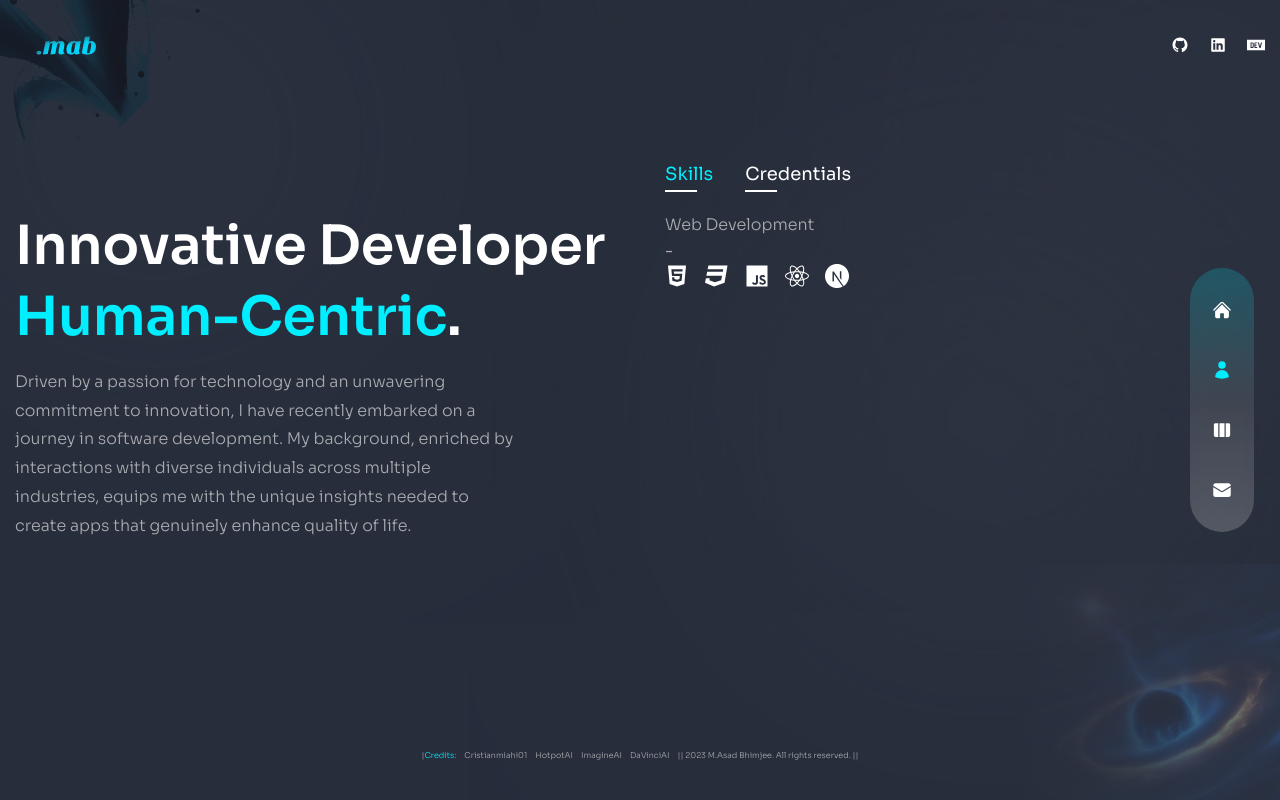
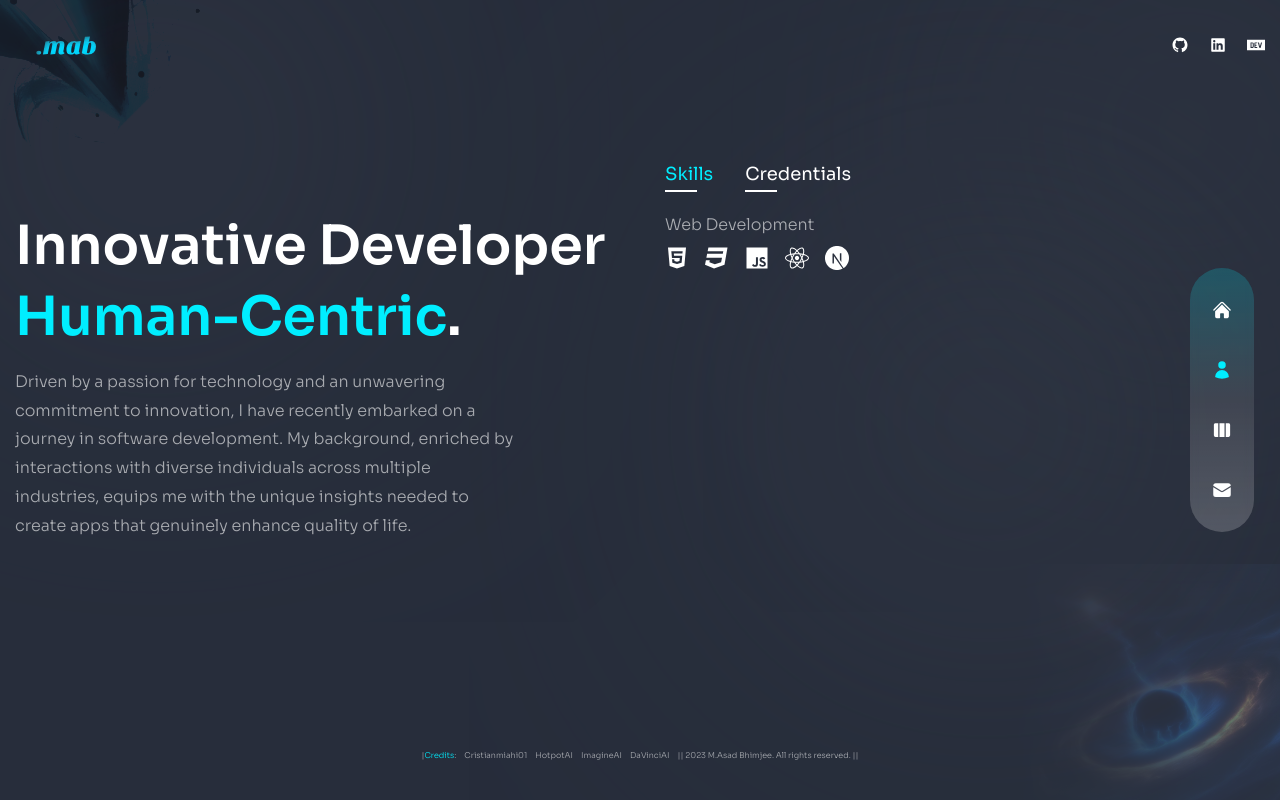
Before and after one commit to Chartok/portfolio-starter, a Next.js app: page /about in a window 1280 px wide. Built offline with nearby package versions, Linux system fonts and the light colour scheme.

Commit message:
strapped home & about page; now work page content & img responsiveness

```diff
--- a/pages/about/index.js
+++ b/pages/about/index.js
@@ -50,7 +50,7 @@ const aboutData = [
 const About = () => {
   const [index, setIndex] = useState(0);
   return (
-    <div className='h-full bg-primary/30 py-32 text-center xl:text-left'>
+    <div className='flex relative h-full w-full bg-primary/30 py-20 text-center xl:text-left'>
       <BlkHole />
       {/* avatar */}
       {/* <motion.div
@@ -111,9 +111,8 @@ const About = () => {
                 >
                   {/* title */}
                   <div className='font-light mb-2 md:mb-0'>{item.title}</div>
-                  <div className='hidden md:flex'>-</div>
                   <div>{item.stage}</div>
-                  <div className='flex gap-x-4'>
+                  <div className='flex gap-x-4 mt-2'>
                     {/* icons */}
                     {item.icons?.map((icon) => {
                       return (
--- a/pages/index.js
+++ b/pages/index.js
@@ -40,18 +40,18 @@ const Home = () => {
             Blending expertise in common tech-stacks with a keen eye for responsiveness and design, I can build apps and websites that resonate.
           </motion.p>
           {/* ProjectsBtn */}
-          <div className='justify-center xl:hidden scale-75 z-40'>
+          <div className='justify-center xl:relative absolute bottom-20 scale-75 z-40'>
             <ProjectsBtn />
           </div>
-          <motion.div
+          {/* <motion.div
             variants={fadeIn('up', 0.4)}
             initial='hidden'
             animate='show'
             exit='hidden'
-            className='hidden xl:flex'
+            className=' xl:flex'
           >
             <ProjectsBtn />
-          </motion.div>
+          </motion.div> */}
         </div>
       </div>
       {/* image */}
--- a/pages/work/index.js
+++ b/pages/work/index.js
@@ -14,7 +14,7 @@ const Work = () => {
       <div className='container mx-auto'>
         <div className='flex flex-col xl:flex-row gap-x-8'>
           {/* text */}
-          <div className='text-center flex xl:w-[30vw] flex-col lg:text-left mb-4 xl:mb-0'>
+          <div className='text-center flex xl:w-[30vw] flex-col lg:text-left mb-2 xl:mb-0'>
             <motion.h2
               variants={fadeIn('up', 0.2)}
               initial='hidden'
```
